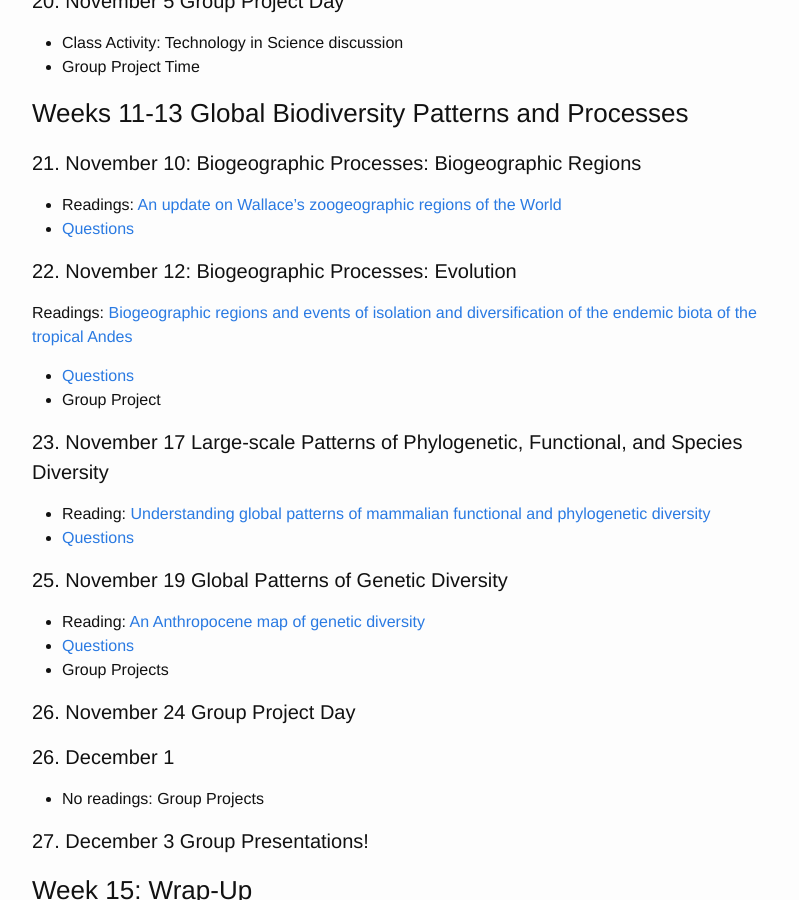
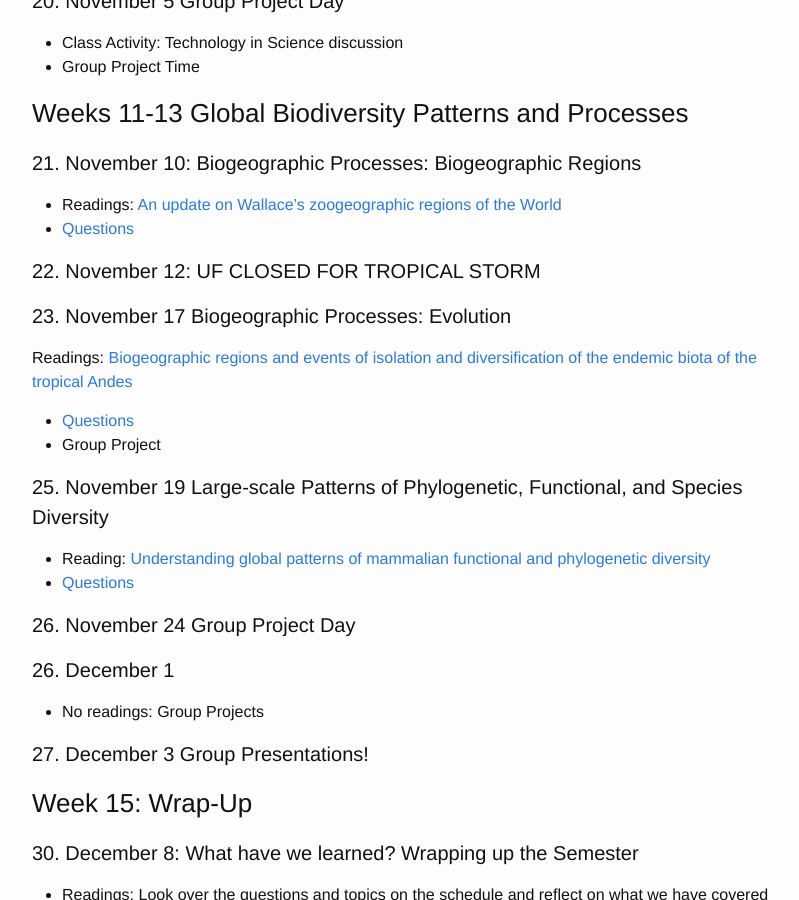
Before and after one commit to skmorgane/biodiversity-course, a Jekyll site: the page built from schedule.md, in a window 1280 px wide and 900 px high, scrolled down 2859 px. Shown: the whole window, without its empty margins (238-1037 px from the left). Built offline with Jekyll 4.4.1, drawn with Linux system fonts in a browser that asks for light colours.

Commit message:
Update schedule.md

```diff
--- a/schedule.md
+++ b/schedule.md
@@ -107,19 +107,16 @@
 * Readings: [An update on Wallace's zoogeographic regions of the World](https://doi.org/10.1126/science.1228282)
 * [Questions]({{ site.baseurl }}/questions/Wallace)
 
-#### 22. November 12: Biogeographic Processes: Evolution
+#### 22. November 12: UF CLOSED FOR TROPICAL STORM
+
+#### 23. November 17 Biogeographic Processes: Evolution
 Readings: [Biogeographic regions and events of isolation and diversification of the endemic biota of the tropical Andes](https://doi.org/10.1073/pnas.1803908115)
 * [Questions]({{ site.baseurl }}/questions/evolution)
 * Group Project
 
-#### 23. November 17 Large-scale Patterns of Phylogenetic, Functional, and Species Diversity
+#### 25. November 19 Large-scale Patterns of Phylogenetic, Functional, and Species Diversity
 * Reading: [Understanding global patterns of mammalian functional and phylogenetic diversity](https://doi.org/10.1098/rstb.2011.0024)
 * [Questions]({{ site.baseurl }}/questions/GlobalDiversity)
-
-#### 25. November 19 Global Patterns of Genetic Diversity
-* Reading: [An Anthropocene map of genetic diversity](https://doi.org/10.1126/science.aaf4381)
-* [Questions]({{ site.baseurl }}/questions/geneticdiversity)
-* Group Projects
 
 #### 26. November 24 Group Project Day
 
```
